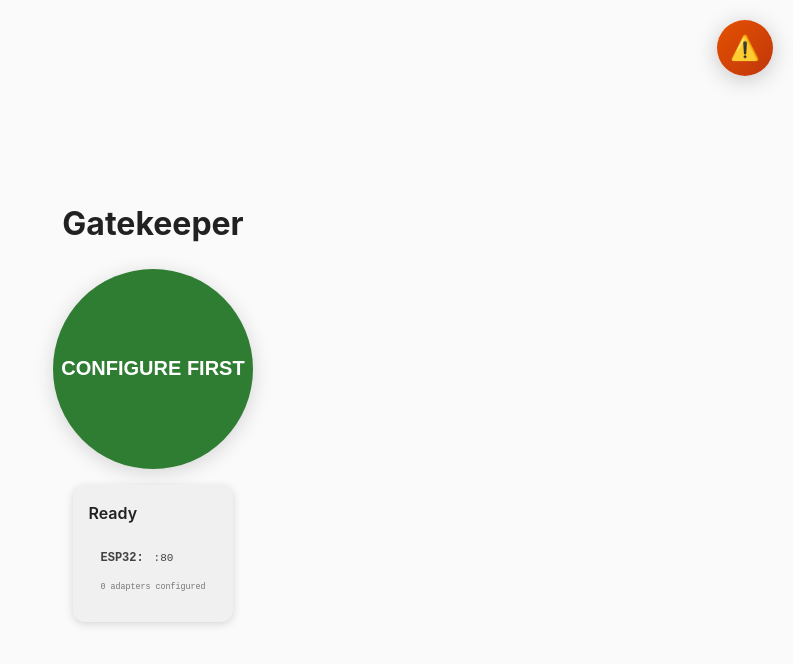
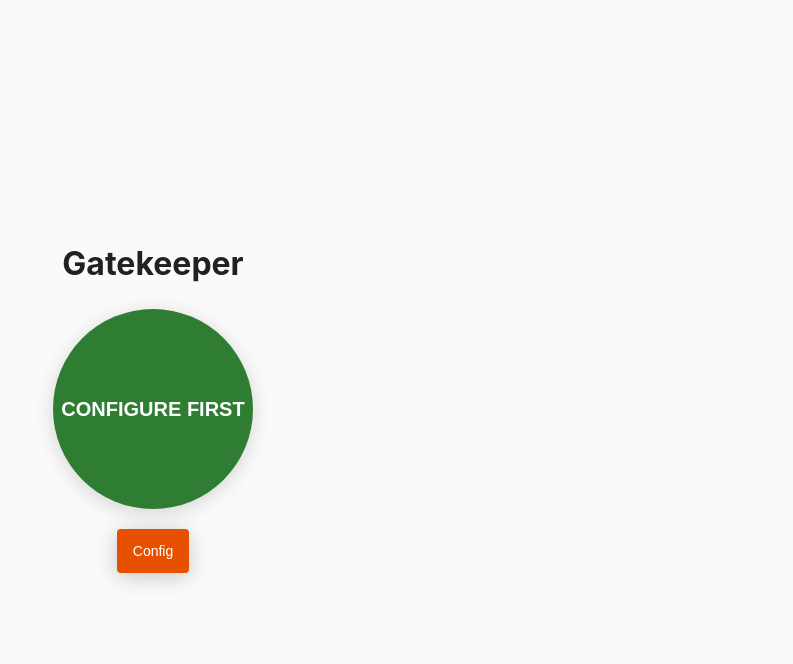
Before and after one commit to brannow/gatekeeper, a React (Vite) app in the folder gatekeeper-pwa/: page / in a window 1280 px wide. Shown: the top 664 px of the page, without its empty margins (487-1280 px from the left). Built offline with nearby package versions, Linux system fonts and the light colour scheme.

Commit message:
quicksave

```diff
--- a/gatekeeper-pwa/public/sw.js
+++ b/gatekeeper-pwa/public/sw.js
@@ -10,8 +10,8 @@
  * - Cache management and cleanup
  */
 
-const CACHE_NAME = 'gatekeeper-v1.0.0';
-const STATIC_CACHE_NAME = 'gatekeeper-static-v1.0.0';
+const CACHE_NAME = 'gatekeeper-v1.0.2';
+const STATIC_CACHE_NAME = 'gatekeeper-static-v1.0.2';
 const OFFLINE_QUEUE_NAME = 'gatekeeper-offline-queue';
 
 // Assets to cache on install
--- a/gatekeeper-pwa/src/App.css
+++ b/gatekeeper-pwa/src/App.css
@@ -365,68 +365,148 @@ body {
   animation: fade-warning 3s ease-in-out infinite;
 }
 
-/* Floating Configuration Button Design */
-.config-button {
-  position: fixed;
-  top: calc(20px + env(safe-area-inset-top));
-  right: calc(20px + env(safe-area-inset-right));
-
-  /* Appearance */
-  width: 56px;
-  height: 56px;
+/* Configuration Button Design */
+button.config-button {
+  /* Appearance - Force rectangular styling */
+  padding: 8px 16px !important;
   min-width: 44px; /* Ensure minimum touch target */
   min-height: 44px;
-  border-radius: 50%;
-  border: none;
+  width: auto !important;
+  height: auto !important;
+  border-radius: 4px !important;
+  border: 1px solid var(--border-light);
+  aspect-ratio: unset !important;
+
+  /* Remove iOS button styling */
+  -webkit-appearance: none;
+  appearance: none;
 
   /* Color scheme matching app theme */
-  background: linear-gradient(135deg, var(--color-primary), var(--color-primary-hover));
-  color: var(--text-white);
-  box-shadow: 0 4px 20px var(--shadow-light);
+  background: var(--bg-button);
+  color: var(--text-primary);
+  box-shadow: 0 2px 4px var(--shadow-light);
 
   /* Typography */
-  font-size: 24px;
-  line-height: 1;
+  font-size: 14px;
+  font-weight: 500;
+  line-height: 1.2;
+  text-align: center;
 
   /* Interaction */
   cursor: pointer;
-  transition: all 0.3s cubic-bezier(0.4, 0, 0.2, 1);
-  z-index: 100;
+  transition: all 0.2s ease;
 
   /* Accessibility */
   display: flex;
   align-items: center;
   justify-content: center;
-
-  /* Remove text content spacing */
-  padding: 0;
-  margin: 0;
+  gap: 4px;
+
+  /* Professional button styling - center properly */
+  margin: 20px auto 8px auto;
+  position: relative;
+  left: 0; /* Reset any inherited left positioning */
+}
+
+/* Install Button Design */
+.install-button {
+  /* Appearance - Similar to config button but distinct */
+  padding: 10px 18px !important;
+  min-width: 44px;
+  min-height: 44px;
+  width: auto !important;
+  height: auto !important;
+  border-radius: 6px !important;
+  border: 2px solid var(--color-secondary);
+  aspect-ratio: unset !important;
+
+  /* Remove iOS button styling */
+  -webkit-appearance: none;
+  appearance: none;
+
+  /* Color scheme - Secondary color for install */
+  background: var(--color-secondary);
+  color: var(--text-white);
+  box-shadow: 0 3px 6px var(--shadow-medium);
+
+  /* Typography */
+  font-size: 14px;
+  font-weight: 600;
+  line-height: 1.2;
+  text-align: center;
+
+  /* Interaction */
+  cursor: pointer;
+  transition: all 0.3s ease;
+
+  /* Accessibility */
+  display: flex;
+  align-items: center;
+  justify-content: center;
+  gap: 6px;
+
+  /* Positioning */
+  margin: 8px 0 0 0;
+  position: relative;
+}
+
+.install-button:hover {
+  background: var(--color-secondary-hover);
+  border-color: var(--color-secondary-hover);
+  box-shadow: 0 4px 12px var(--shadow-strong);
+  transform: translateY(-1px);
+}
+
+.install-button:active {
+  background: var(--color-secondary-light);
+  transform: translateY(0);
+  box-shadow: 0 2px 4px var(--shadow-light);
+}
+
+.install-button:focus {
+  outline: none;
+  box-shadow: 0 3px 6px var(--shadow-medium), 0 0 0 3px rgba(33, 150, 243, 0.3);
+}
+
+.install-button-icon {
+  font-size: 16px;
+  line-height: 1;
+}
+
+.install-button-text {
+  font-size: 14px;
+  font-weight: 600;
 }
 
 .config-button:hover {
-  background: linear-gradient(135deg, var(--color-primary-hover), var(--color-primary-light));
-  transform: translateY(-2px) scale(1.05);
-  box-shadow: 0 6px 25px var(--shadow-medium);
+  background: var(--color-primary);
+  color: var(--text-white);
+  border-color: var(--color-primary);
+  box-shadow: 0 4px 8px var(--shadow-medium);
 }
 
 .config-button:active {
-  transform: translateY(-1px) scale(1.02);
-  transition: all 0.1s cubic-bezier(0.4, 0, 0.2, 1);
+  background: var(--color-primary-dark);
+  transform: translateY(1px);
+  box-shadow: 0 1px 2px var(--shadow-light);
 }
 
 .config-button:focus {
   outline: none;
-  box-shadow: 0 4px 20px var(--shadow-medium), 0 0 0 3px var(--shadow-light);
+  box-shadow: 0 2px 4px var(--shadow-light), 0 0 0 2px var(--color-primary);
 }
 
 /* Status-aware config button styling */
 .config-button.has-issues {
-  background: linear-gradient(135deg, var(--color-warning), var(--color-warning-hover));
+  background: var(--color-warning);
+  color: var(--text-white);
+  border-color: var(--color-warning);
   animation: pulse-config-warning 2s ease-in-out infinite;
 }
 
 .config-button.has-issues:hover {
-  background: linear-gradient(135deg, var(--color-warning-hover), var(--color-warning-light));
+  background: var(--color-warning-hover);
+  border-color: var(--color-warning-hover);
 }
 
 @keyframes pulse-config-warning {
@@ -448,7 +528,6 @@ body {
   .config-button {
     /* Enhanced visibility in standalone mode */
     box-shadow: 0 6px 30px rgba(76, 175, 80, 0.4);
-    z-index: 1000;
   }
 
   .config-button.standalone-mode {
@@ -457,14 +536,6 @@ body {
   }
 }
 
-/* iOS Safari specific optimizations */
-@supports (-webkit-touch-callout: none) {
-  .config-button {
-    /* Additional iOS edge gesture margin (included in positioning calc) */
-    margin-right: 4px;
-    margin-top: 4px;
-  }
-}
 
 /* Offline mode styling */
 .config-button.offline-mode {
@@ -798,6 +869,17 @@ body {
     -webkit-backdrop-filter: blur(4px);
     backdrop-filter: blur(4px);
   }
+
+  /* Force config button styling on iOS */
+  .config-button {
+    border-radius: 4px !important;
+    width: auto !important;
+    height: auto !important;
+    padding: 8px 16px !important;
+    aspect-ratio: unset !important;
+    -webkit-appearance: none !important;
+    appearance: none !important;
+  }
 }
 
 
@@ -941,179 +1023,6 @@ body {
   }
 }
 
-/* State Display and Progress Indicators */
-.state-display {
-  margin-top: 16px;
-  padding: 16px;
-  background: var(--bg-secondary);
-  border-radius: 12px;
-  color: var(--text-secondary);
-  font-size: 14px;
-  display: flex;
-  flex-direction: column;
-  gap: 12px;
-  box-shadow: 0 2px 8px var(--shadow-light);
-}
-
-.state-info {
-  display: flex;
-  align-items: center;
-  justify-content: space-between;
-  gap: 12px;
-}
-
-.state-title {
-  font-weight: 600;
-  color: var(--text-primary);
-  font-size: 16px;
-}
-
-.state-elapsed {
-  font-size: 12px;
-  color: var(--text-tertiary);
-  font-family: monospace;
-}
-
-.progress-container {
-  display: flex;
-  align-items: center;
-  gap: 12px;
-}
-
-.progress-bar {
-  flex: 1;
-  height: 4px;
-  background: var(--border-primary);
-  border-radius: 2px;
-  overflow: hidden;
-}
-
-.progress-fill {
-  height: 100%;
-  background: var(--color-primary);
-  transition: width 0.3s ease;
-}
-
-.progress-fill.indeterminate {
-  width: 30%;
-  animation: progress-slide 2s ease-in-out infinite;
-}
-
-@keyframes progress-slide {
-  0% { transform: translateX(-100%); }
-  50% { transform: translateX(0%); }
-  100% { transform: translateX(300%); }
-}
-
-.spinner {
-  width: 20px;
-  height: 20px;
-  border: 2px solid var(--border-primary);
-  border-top: 2px solid var(--color-primary);
-  border-radius: 50%;
-  animation: spin 1s linear infinite;
-}
-
-.retry-button {
-  padding: 8px 16px;
-  background: var(--color-warning);
-  color: var(--text-white);
-  border: none;
-  border-radius: 6px;
-  font-size: 12px;
-  font-weight: 600;
-  cursor: pointer;
-  transition: all 0.2s ease;
-  display: flex;
-  align-items: center;
-  gap: 6px;
-}
-
-.retry-button:hover {
-  background: var(--color-warning-hover);
-  transform: translateY(-1px);
-}
-
-.retry-button:disabled {
-  opacity: 0.6;
-  cursor: not-allowed;
-  transform: none;
-}
-
-.config-display {
-  margin-top: 0;
-  padding: 12px;
-  background: transparent;
-  border-radius: 0;
-  color: var(--text-secondary);
-  font-size: 12px;
-  font-family: monospace;
-}
-
-/* Network Status Display */
-.network-status {
-  display: flex;
-  flex-direction: column;
-  gap: 8px;
-}
-
-.network-method {
-  display: flex;
-  align-items: center;
-  gap: 8px;
-}
-
-.method-label {
-  font-weight: 600;
-  color: var(--text-secondary);
-  min-width: 45px;
-}
-
-.status-indicator {
-  display: flex;
-  align-items: center;
-  gap: 6px;
-  font-size: 11px;
-}
-
-.status-dot {
-  width: 8px;
-  height: 8px;
-  border-radius: 50%;
-  background: var(--color-gray); /* unknown */
-  transition: background-color 0.3s ease;
-}
-
-
-.active-method {
-  display: flex;
-  align-items: center;
-  gap: 8px;
-  margin-top: 4px;
-  padding-top: 8px;
-  border-top: 1px solid var(--border-primary);
-}
-
-.active-label {
-  font-weight: 600;
-  color: var(--color-primary);
-  font-size: 11px;
-}
-
-.active-indicator {
-  background: var(--color-primary);
-  color: var(--text-white);
-  padding: 2px 8px;
-  border-radius: 12px;
-  font-size: 10px;
-  font-weight: 600;
-}
-
-.adapter-count {
-  margin-top: 4px;
-  color: var(--text-tertiary);
-  font-size: 10px;
-}
 
 .error-message {
   display: block;
@@ -1793,19 +1702,6 @@ body {
   min-width: 60px;
 }
 
-.status-indicator.online {
-  color: var(--color-success);
-}
-
-.status-indicator.offline {
-  color: var(--color-warning);
-  animation: pulse-warning 2s ease-in-out infinite;
-}
-
-.status-indicator.checking {
-  color: var(--color-secondary);
-  animation: pulse-blue 1.5s ease-in-out infinite;
-}
 
 .queue-indicator {
   color: var(--color-warning);
--- a/gatekeeper-pwa/src/App.tsx
+++ b/gatekeeper-pwa/src/App.tsx
@@ -1,6 +1,7 @@
 import { useState, useEffect, useCallback } from 'react';
 import TriggerButton from './components/TriggerButton';
 import ConfigButton from './components/ConfigButton';
+import InstallButton from './components/InstallButton';
 import ConfigModal from './components/ConfigModal';
 import InstallPrompt from './components/InstallPrompt';
 import { useTheme } from './hooks/useTheme';
@@ -76,10 +77,9 @@ function App() {
     >
       <div className="main-content">
         <TriggerButton />
+        <ConfigButton onClick={openModal} />
+        <InstallButton onInstallPrompt={openInstallPrompt} />
       </div>
-
-      {/* Floating Configuration Button - Outside main-content to avoid flex interference */}
-      <ConfigButton onClick={openModal} onInstallPrompt={openInstallPrompt} />
 
       {/* Theme error display */}
       {themeError && (
--- a/gatekeeper-pwa/src/components/ConfigButton.tsx
+++ b/gatekeeper-pwa/src/components/ConfigButton.tsx
@@ -4,7 +4,6 @@ import type { AppConfig } from '../types';
 
 interface ConfigButtonProps {
   onClick: () => void;
-  onInstallPrompt?: () => void;
   className?: string;
 }
 
@@ -17,8 +16,6 @@ interface ConfigurationIssues {
 
 interface PWAIndicatorData {
   isOffline: boolean;
-  isInstallable: boolean;
-  isInstalled: boolean;
   hasQueuedItems: boolean;
   isStandalone: boolean;
 }
@@ -40,15 +37,12 @@ interface PWAIndicatorData {
  *   - Service worker coordination
  *   - Background sync indicators
  */
-const ConfigButton: React.FC<ConfigButtonProps> = ({ onClick, onInstallPrompt, className = '' }) => {
+const ConfigButton: React.FC<ConfigButtonProps> = ({ onClick, className = '' }) => {
   const {
     config,
     error,
     offlineStatus,
-    installStatus,
     queueSize,
-    canInstall,
-    showInstallPrompt,
     processOfflineQueue
   } = useConfig();
 
@@ -92,12 +86,10 @@ const ConfigButton: React.FC<ConfigButtonProps> = ({ onClick, onInstallPrompt, c
 
   // Show PWA badge when significant PWA events occur
   useEffect(() => {
-    const shouldShowBadge = canInstall ||
-                           (queueSize > 0 && offlineStatus === 'offline') ||
-                           (installStatus === 'installable' && !isStandalone);
+    const shouldShowBadge = (queueSize > 0 && offlineStatus === 'offline');
 
     setShowPWABadge(shouldShowBadge);
-  }, [canInstall, queueSize, offlineStatus, installStatus, isStandalone]);
+  }, [queueSize, offlineStatus]);
 
   // Analyze configuration for issues that need user attention
   const analyzeConfigurationIssues = useCallback((config: AppConfig, error: string | null): ConfigurationIssues => {
@@ -127,12 +119,10 @@ const ConfigButton: React.FC<ConfigButtonProps> = ({ onClick, onInstallPrompt, c
   const getPWAIndicatorData = useCallback((): PWAIndicatorData => {
     return {
       isOffline: offlineStatus === 'offline',
-      isInstallable: installStatus === 'installable' && canInstall,
-      isInstalled: installStatus === 'installed' || isStandalone,
       hasQueuedItems: queueSize > 0,
       isStandalone
     };
-  }, [offlineStatus, installStatus, canInstall, queueSize, isStandalone]);
+  }, [offlineStatus, queueSize, isStandalone]);
 
   const pwaData = getPWAIndicatorData();
 
@@ -153,29 +143,9 @@ const ConfigButton: React.FC<ConfigButtonProps> = ({ onClick, onInstallPrompt, c
       return;
     }
 
-    // Handle installation prompt
-    if (pwaData.isInstallable && !isStandalone) {
-      event.preventDefault();
-
-      // Use provided install prompt callback if available, otherwise use built-in
-      if (onInstallPrompt) {
-        onInstallPrompt();
-      } else {
-        try {
-          const installed = await showInstallPrompt();
-          if (installed) {
-            console.log('[ConfigButton] PWA installation completed');
-          }
-        } catch (error) {
-          console.error('[ConfigButton] PWA installation failed:', error);
-        }
-      }
-      return;
-    }
-
     // Default action - open configuration
     onClick();
-  }, [pwaData, offlineStatus, isProcessingQueue, processOfflineQueue, showInstallPrompt, isStandalone, onInstallPrompt, onClick]);
+  }, [pwaData, offlineStatus, isProcessingQueue, processOfflineQueue, onClick]);
 
   // Generate appropriate aria-label based on configuration and PWA status
   const getAriaLabel = useCallback(() => {
@@ -187,9 +157,6 @@ const ConfigButton: React.FC<ConfigButtonProps> = ({ onClick, onInstallPrompt, c
       return `Process ${queueSize} queued gate trigger${queueSize !== 1 ? 's' : ''} - ${shortcut}`;
     }
 
-    if (pwaData.isInstallable && !isStandalone) {
-      return `Install Gatekeeper as PWA - ${shortcut}`;
-    }
 
     if (!issues.hasIssues) {
       return `${baseLabel} - ${shortcut}`;
@@ -202,7 +169,7 @@ const ConfigButton: React.FC<ConfigButtonProps> = ({ onClick, onInstallPrompt, c
 
     const issueDescription = issueTypes.join(', ');
     return `${baseLabel} (Issues detected: ${issueDescription}) - ${shortcut}`;
-  }, [issues, pwaData, offlineStatus, queueSize, isStandalone]);
+  }, [issues, pwaData, offlineStatus, queueSize]);
 
   // Generate appropriate tooltip based on configuration and PWA status
   const getTooltip = useCallback(() => {
@@ -217,9 +184,6 @@ const ConfigButton: React.FC<ConfigButtonProps> = ({ onClick, onInstallPrompt, c
       return `Process ${queueSize} queued operation${queueSize !== 1 ? 's' : ''} from offline mode`;
     }
 
-    if (pwaData.isInstallable && !isStandalone) {
-      return 'Install Gatekeeper as PWA for better offline experience';
-    }
 
     if (pwaData.isOffline) {
       return `${baseTitle} (Operating in offline mode)`;
@@ -251,21 +215,18 @@ const ConfigButton: React.FC<ConfigButtonProps> = ({ onClick, onInstallPrompt, c
     if (issues.hasIssues) classes.push('has-issues');
     if (pwaData.isOffline) classes.push('offline-mode');
     if (pwaData.hasQueuedItems) classes.push('has-queue');
-    if (pwaData.isInstallable && !isStandalone) classes.push('installable');
     if (isStandalone) classes.push('standalone-mode');
     if (isProcessingQueue) classes.push('processing');
 
     return classes.join(' ');
-  }, [className, issues.hasIssues, pwaData, isStandalone, isProcessingQueue]);
+  }, [className, issues.hasIssues, pwaData, isProcessingQueue]);
 
-  // Get primary icon based on current state
-  const getPrimaryIcon = useCallback(() => {
-    if (isProcessingQueue) return '⏳';
-    if (pwaData.hasQueuedItems && offlineStatus === 'online') return '📤';
-    if (pwaData.isInstallable && !isStandalone) return '📲';
-    if (issues.hasIssues) return '⚠️';
-    return '⚙️';
-  }, [isProcessingQueue, pwaData, offlineStatus, isStandalone, issues.hasIssues]);
+  // Get button text based on current state
+  const getButtonText = useCallback(() => {
+    if (isProcessingQueue) return 'Processing...';
+    if (pwaData.hasQueuedItems && offlineStatus === 'online') return 'Sync';
+    return 'Config';
+  }, [isProcessingQueue, pwaData, offlineStatus]);
 
   return (
     <button
@@ -276,10 +237,7 @@ const ConfigButton: React.FC<ConfigButtonProps> = ({ onClick, onInstallPrompt, c
       type="button"
       disabled={isProcessingQueue}
     >
-      {/* Primary icon */}
-      <span className="config-icon-primary">
-        {getPrimaryIcon()}
-      </span>
+      {getButtonText()}
 
       {/* PWA status badge */}
       {showPWABadge && (
@@ -299,7 +257,6 @@ const ConfigButton: React.FC<ConfigButtonProps> = ({ onClick, onInstallPrompt, c
         {issues.hasIssues && ' - Issues detected'}
         {pwaData.isOffline && ' - Offline mode'}
         {pwaData.hasQueuedItems && ` - ${queueSize} queued operations`}
-        {pwaData.isInstallable && !isStandalone && ' - PWA installable'}
       </span>
     </button>
   );
--- /dev/null
+++ b/gatekeeper-pwa/src/components/InstallButton.tsx
@@ -0,0 +1,75 @@
+import React, { useCallback } from 'react';
+import { useConfig } from '../hooks/useConfig';
+
+interface InstallButtonProps {
+  onInstallPrompt?: () => void;
+  className?: string;
+}
+
+/**
+ * PWA Installation Button Component
+ *
+ * Features:
+ * - Only shows when PWA is installable and not already installed
+ * - Separate from config functionality
+ * - Positioned below config button
+ */
+const InstallButton: React.FC<InstallButtonProps> = ({ onInstallPrompt, className = '' }) => {
+  const {
+    installStatus,
+    canInstall,
+    showInstallPrompt
+  } = useConfig();
+
+  // Detect standalone mode
+  const isStandalone = window.matchMedia('(display-mode: standalone)').matches ||
+                       (window.navigator as any).standalone === true;
+
+  // Handle installation action
+  const handleInstall = useCallback(async (e: React.MouseEvent) => {
+    e.preventDefault();
+    e.stopPropagation();
+
+    try {
+      // Use provided install prompt callback if available, otherwise use built-in
+      if (onInstallPrompt) {
+        onInstallPrompt();
+      } else {
+        const installed = await showInstallPrompt();
+        if (installed) {
+          console.log('[InstallButton] PWA installation completed');
+        }
+      }
+    } catch (error) {
+      console.error('[InstallButton] PWA installation failed:', error);
+    }
+  }, [showInstallPrompt, onInstallPrompt]);
+
+  // Only show if PWA is installable and not already installed/standalone
+  const shouldShow = installStatus === 'installable' && canInstall && !isStandalone;
+
+  if (!shouldShow) {
+    return null;
+  }
+
+  // Build CSS classes
+  const getButtonClasses = () => {
+    const classes = ['install-button'];
+    if (className) classes.push(className);
+    return classes.join(' ');
+  };
+
+  return (
+    <button
+      className={getButtonClasses()}
+      onClick={handleInstall}
+      title="Install Gatekeeper PWA"
+      aria-label="Install Gatekeeper as PWA"
+    >
+      <span className="install-button-icon">📲</span>
+      <span className="install-button-text">Install</span>
+    </button>
+  );
+};
+
+export default InstallButton;
--- a/gatekeeper-pwa/src/components/TriggerButton.tsx
+++ b/gatekeeper-pwa/src/components/TriggerButton.tsx
@@ -3,16 +3,11 @@ import { useGatekeeper } from '../hooks/useGatekeeper';
 
 const TriggerButton: React.FC = () => {
   const {
-    config,
     loading,
     error,
-    networkError,
-    relayState,
-    stateMachine,
     buttonState,
     handleTrigger,
-    currentMethod,
-    networkService,
+    stateMachine,
   } = useGatekeeper();
 
   if (loading) {
@@ -38,10 +33,6 @@ const TriggerButton: React.FC = () => {
     );
   }
 
-  const formatElapsedTime = (ms: number): string => {
-    if (ms < 1000) return `${ms}ms`;
-    return `${(ms / 1000).toFixed(1)}s`;
-  };
 
   return (
     <>
@@ -55,77 +46,6 @@ const TriggerButton: React.FC = () => {
         {buttonState.title}
       </button>
 
-      <div className="state-display">
-        <div className="state-info">
-          <span className="state-title">
-            {stateMachine.currentState.charAt(0).toUpperCase() + stateMachine.currentState.slice(1)}
-          </span>
-          {stateMachine.isTransitional && (
-            <span className="state-elapsed">
-              {formatElapsedTime(stateMachine.getElapsedTime())}
-            </span>
-          )}
-        </div>
-
-        {stateMachine.isTransitional && (
-          <div className="progress-container">
-            <div className="spinner"></div>
-          </div>
-        )}
-
-        {stateMachine.canRetry && (
-          <button
-            className="retry-button"
-            onClick={handleTrigger}
-            disabled={stateMachine.isTransitional}
-          >
-            🔄 Retry
-          </button>
-        )}
-
-        {networkError && <div className="error-message">{networkError}</div>}
-
-
-        <div className="config-display">
-          <div className="network-status">
-            <div className="network-method">
-              <span className="method-label">ESP32:</span>
-              <span className="status-indicator esp32">
-                {config?.esp32.host}:{config?.esp32.port}
-              </span>
-            </div>
-            {config?.mqtt.host && (
-              <div className="network-method">
-                <span className="method-label">MQTT:</span>
-                <span className="status-indicator mqtt">
-                  {config.mqtt.host}:{config.mqtt.port}{config.mqtt.ssl ? ' (SSL)' : ''}
-                </span>
-              </div>
-            )}
-            {currentMethod && (
-              <div className="active-method">
-                <span className="active-label">Active:</span>
-                <span className={`active-indicator ${currentMethod}`}>
-                  {currentMethod.toUpperCase()}
-                </span>
-              </div>
-            )}
-            {relayState === 'activated' && (
-              <div className="active-method">
-                <span className="active-label">Relay:</span>
-                <span className="active-indicator">
-                  ACTIVATED
-                </span>
-              </div>
-            )}
-            {networkService && (
-              <div className="adapter-count">
-                <small>{networkService.adapters.length} adapter{networkService.adapters.length !== 1 ? 's' : ''} configured</small>
-              </div>
-            )}
-          </div>
-        </div>
-      </div>
     </>
   );
 };
```
